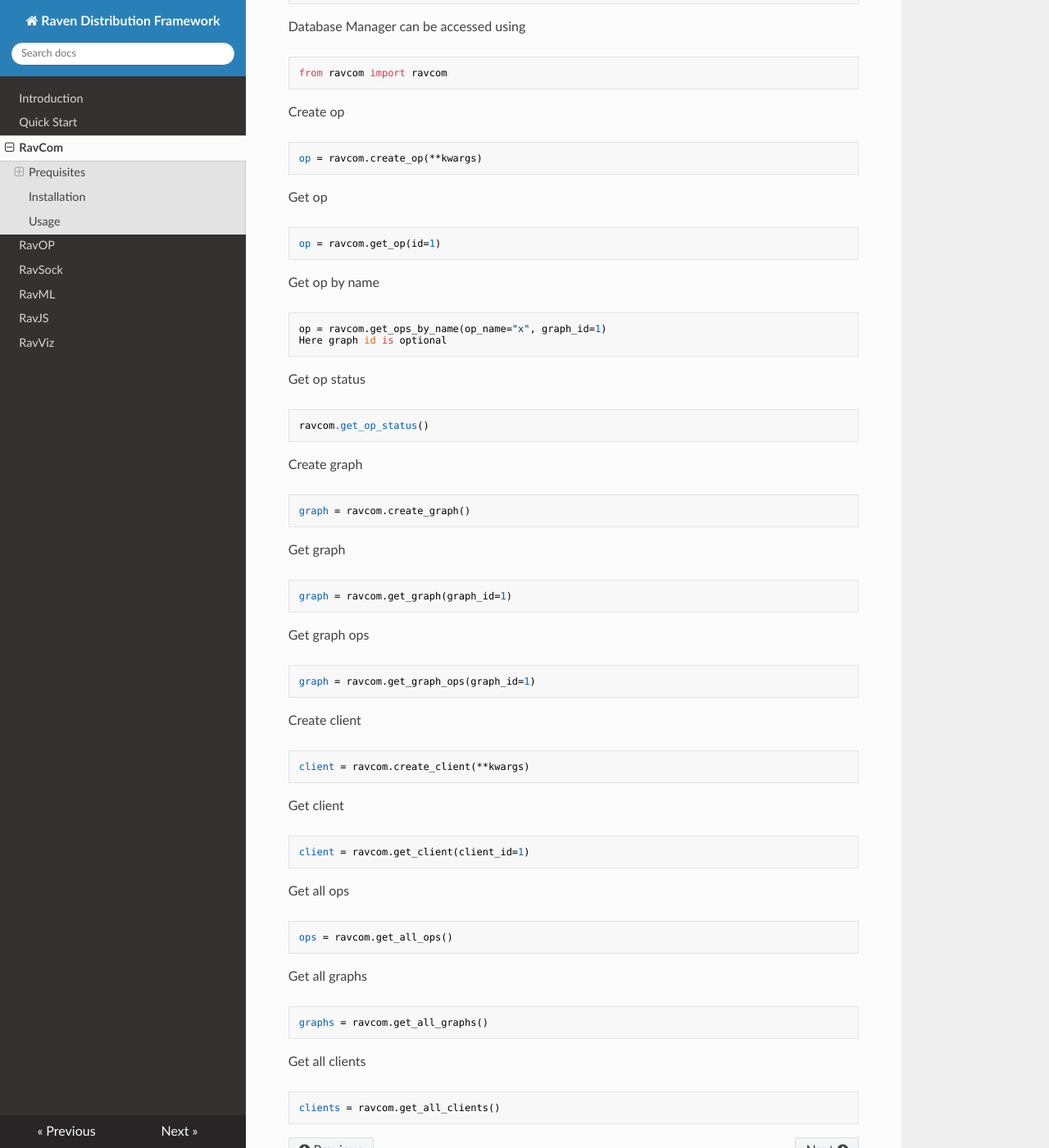
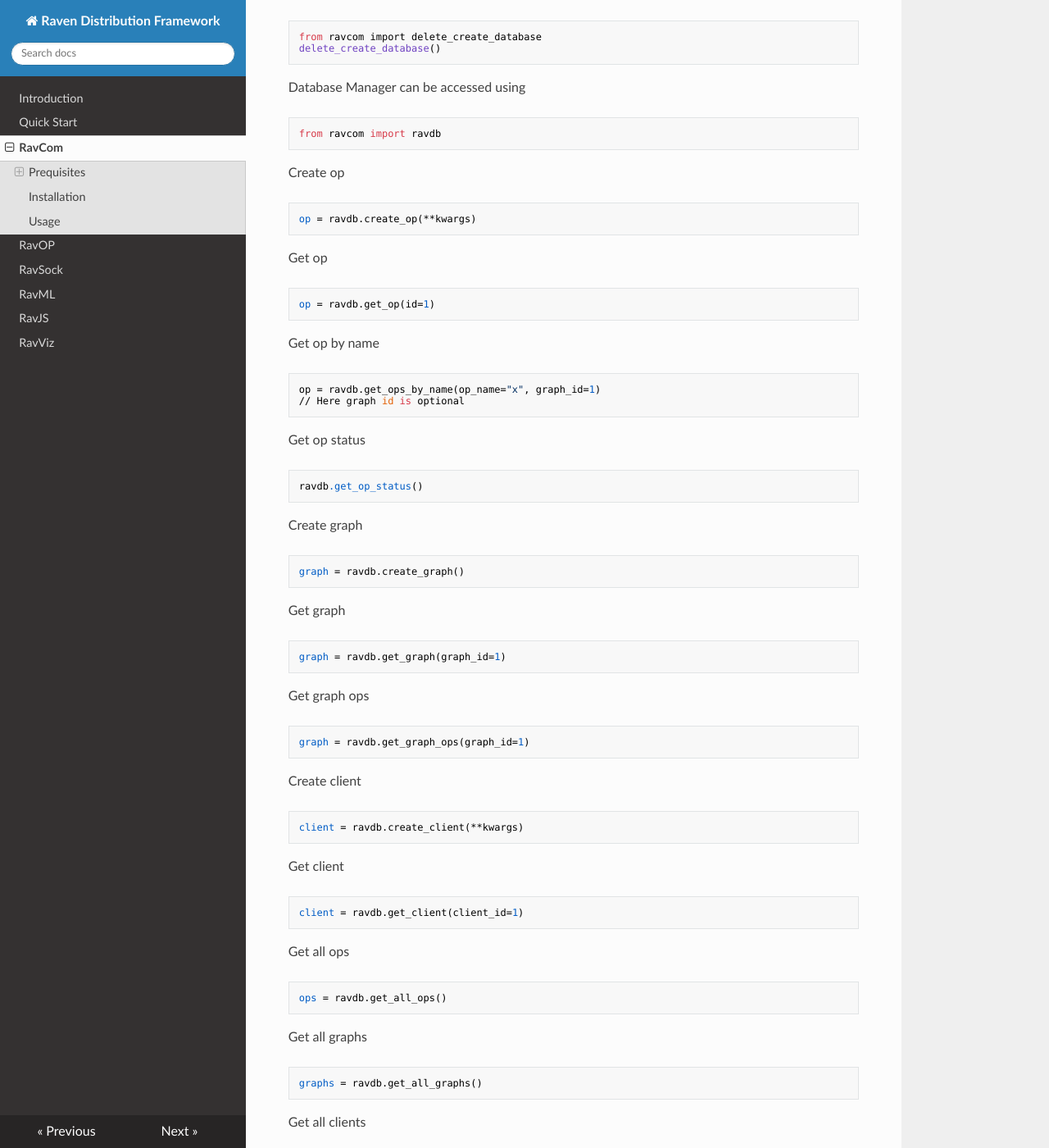
Before and after one commit to ravenprotocol/docs, an MkDocs documentation site: the page built from docs/ravcom.md, in a window 1280 px wide and 1400 px high, scrolled down 2343 px. Shown: the whole window at 82% size. Built offline with MkDocs 1.6.1, drawn with Linux system fonts in a browser that asks for light colours; nearby versions of some CDN libraries; some of the changed text lies outside the part shown.

````diff
--- a/docs/ravcom.md
+++ b/docs/ravcom.md
@@ -29,8 +29,9 @@ brew services start mysql
 ```
 
 3. Run CLI wizard to create a root user
-
-    mysql_secure_installation
+```
+mysql_secure_installation
+```
 
 
 #### Redis DB
@@ -54,15 +55,15 @@ TBD
 
 1. Login to mysql
 
-    mysql -u root -p your_root_password
+        mysql -u root -p your_root_password
 
 2. Create RDF db
 
-    \> CREATE DATABASE rdf;
+        > CREATE DATABASE rdf;
 
 3. Run one-liner to create tables
 
-    RDF_MYSQL_PASSWORD=your_root_password python3 -c "from ravcom import reset; ravcom.reset();"
+        RDF_MYSQL_PASSWORD=your_root_password python3 -c "from ravcom import reset; ravcom.reset();"
 
 *TODO: Add to setup.py as a script*
 *TODO: Add .env file for passwords*
@@ -99,53 +100,53 @@ Delete and create database
 
 Database Manager can be accessed using
 
-    from ravcom import ravcom
+    from ravcom import ravdb
 
 Create op
 
-    op = ravcom.create_op(**kwargs)
+    op = ravdb.create_op(**kwargs)
 
 Get op
 
-    op = ravcom.get_op(id=1)
+    op = ravdb.get_op(id=1)
 
 Get op by name
 
-    op = ravcom.get_ops_by_name(op_name="x", graph_id=1)
-    Here graph id is optional
+    op = ravdb.get_ops_by_name(op_name="x", graph_id=1)
+    // Here graph id is optional
 
 Get op status
 
-    ravcom.get_op_status()
+    ravdb.get_op_status()
 
 Create graph
 
-    graph = ravcom.create_graph()
+    graph = ravdb.create_graph()
 
 Get graph
 
-    graph = ravcom.get_graph(graph_id=1)
+    graph = ravdb.get_graph(graph_id=1)
 
 Get graph ops
 
-    graph = ravcom.get_graph_ops(graph_id=1)
+    graph = ravdb.get_graph_ops(graph_id=1)
 
 Create client
 
-    client = ravcom.create_client(**kwargs)
+    client = ravdb.create_client(**kwargs)
 
 Get client
 
-    client = ravcom.get_client(client_id=1)
+    client = ravdb.get_client(client_id=1)
 
 Get all ops
 
-    ops = ravcom.get_all_ops()
+    ops = ravdb.get_all_ops()
 
 Get all graphs
 
-    graphs = ravcom.get_all_graphs()
+    graphs = ravdb.get_all_graphs()
 
 Get all clients
 
-    clients = ravcom.get_all_clients()
+    clients = ravdb.get_all_clients()
````
